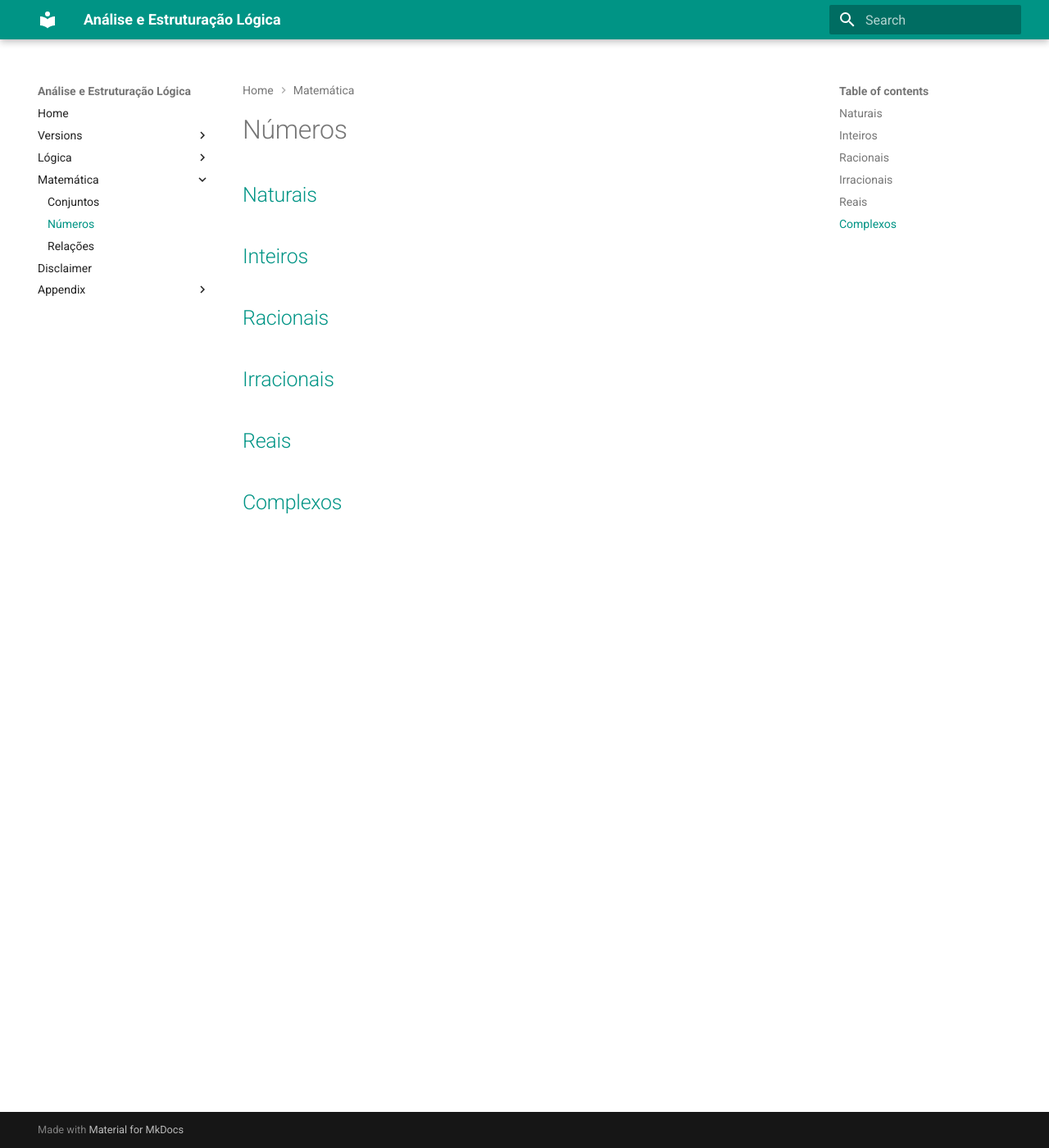
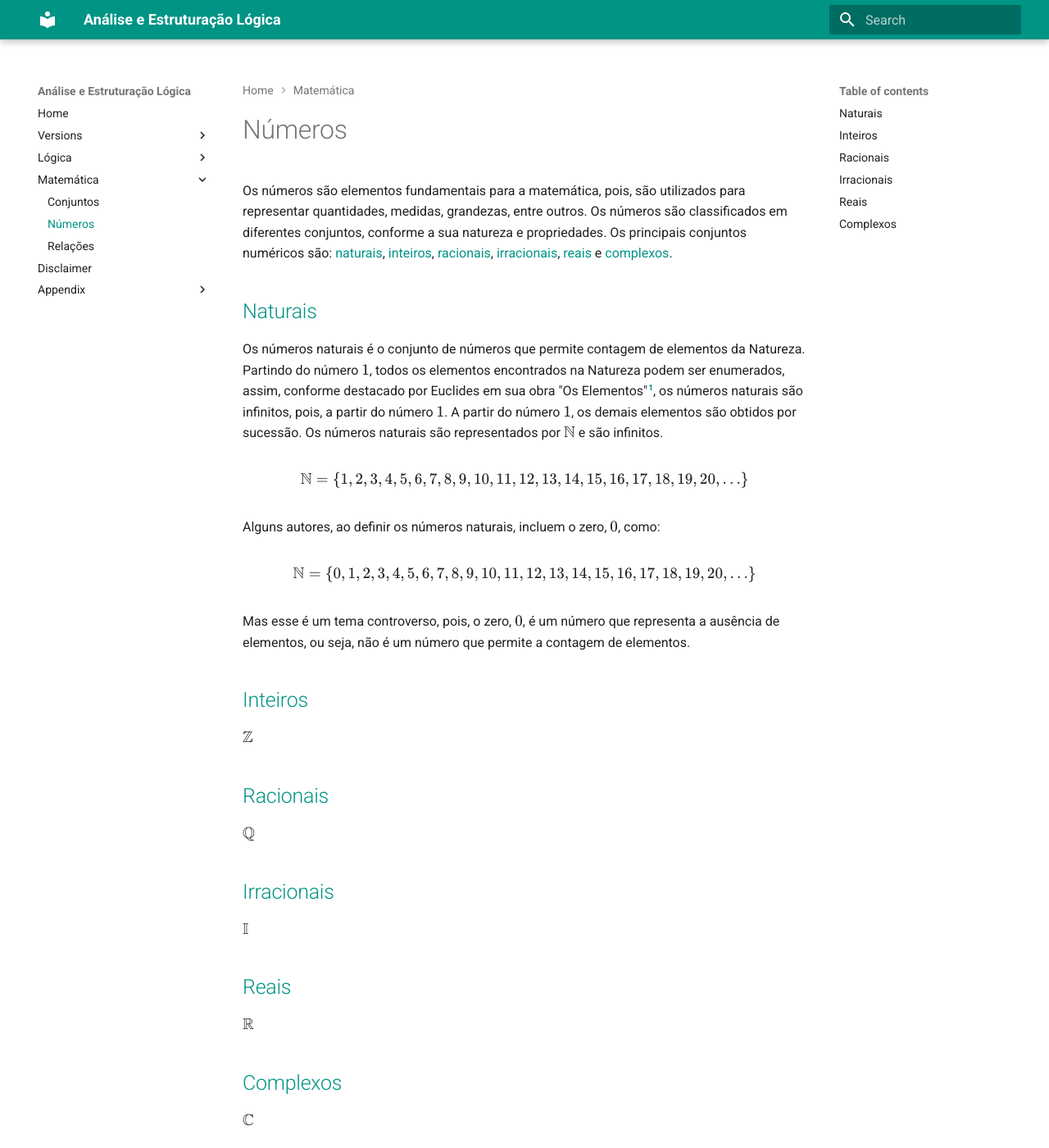
Before and after one commit to hsandmann/logic, an MkDocs documentation site: the page built from docs/math/numbers.md, in a window 1280 px wide and 1400 px high. Shown: the whole window at 82% size. Built offline with MkDocs 1.6.1 and Material for MkDocs 9.7.7, drawn with Linux system fonts in a browser that asks for light colours; some of the changed text lies outside the part shown.

Commit message:
Initial version

```diff
--- a/docs/math/numbers.md
+++ b/docs/math/numbers.md
@@ -1,13 +1,45 @@
+
+Os números são elementos fundamentais para a matemática, pois, são utilizados para representar quantidades, medidas, grandezas, entre outros. Os números são classificados em diferentes conjuntos, conforme a sua natureza e propriedades. Os principais conjuntos numéricos são: [naturais](#naturais), [inteiros](#inteiros), [racionais](#racionais), [irracionais](#irracionais), [reais](#reais) e [complexos](#complexos).
+
 
 ## [Naturais](#naturais)
+
+Os números naturais é o conjunto de números que permite contagem de elementos da Natureza. Partindo do número $1$, todos os elementos encontrados na Natureza podem ser enumerados, assim, conforme destacado por Euclides em sua obra "Os Elementos"[^1], os números naturais são infinitos, pois, a partir do número $1$. A partir do número $1$, os demais elementos são obtidos por sucessão. Os números naturais são representados por $\mathbb{N}$ e são infinitos.
+
+$$
+\mathbb{N} = \{1, 2, 3, 4, 5, 6, 7, 8, 9, 10, 11, 12, 13, 14, 15, 16, 17, 18, 19, 20, \ldots\}
+$$
+
+Alguns autores, ao definir os números naturais, incluem o zero, $0$, como:
+
+$$
+\mathbb{N} = \{0, 1, 2, 3, 4, 5, 6, 7, 8, 9, 10, 11, 12, 13, 14, 15, 16, 17, 18, 19, 20, \ldots\}
+$$
+
+Mas esse é um tema controverso, pois, o zero, $0$, é um número que representa a ausência de elementos, ou seja, não é um número que permite a contagem de elementos.
+
 
 ## [Inteiros](#inteiros)
 
 
+$\mathbb{Z}$
+
+
 ## [Racionais](#racionais)
+
+$\mathbb{Q}$
 
 ## [Irracionais](#irracionais)
 
+$\mathbb{I}$
+
 ## [Reais](#reais)
 
+$\mathbb{R}$
+
 ## [Complexos](#complexos)
+
+$\mathbb{C}$
+
+
+[^1]: Bicudo, Irineu., Euclides. [Os elementos](https://www.amazon.com.br/Os-elementos-Irineu-Bicudo/dp/8571399352){target='_blank'}. Brasil: Editora Unesp, 2009.
```
Also changed, not shown: 1 other file.
